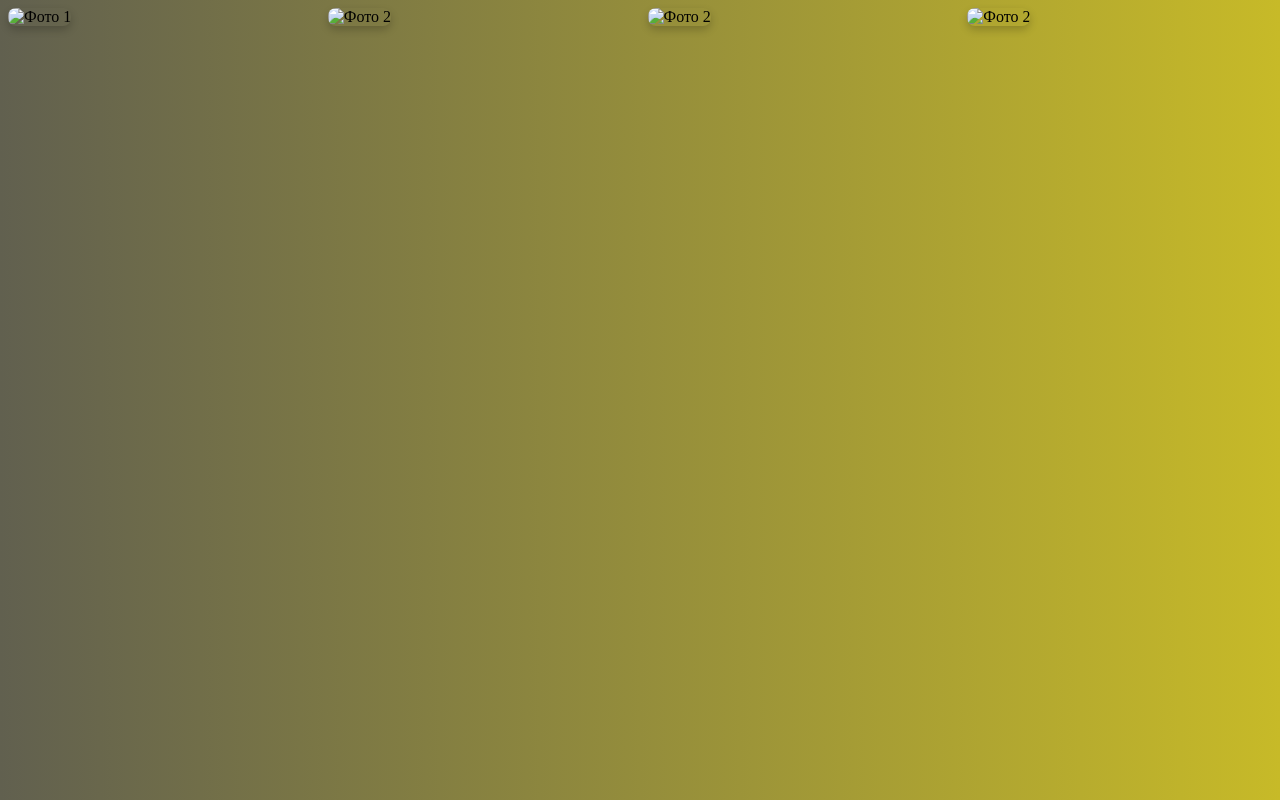
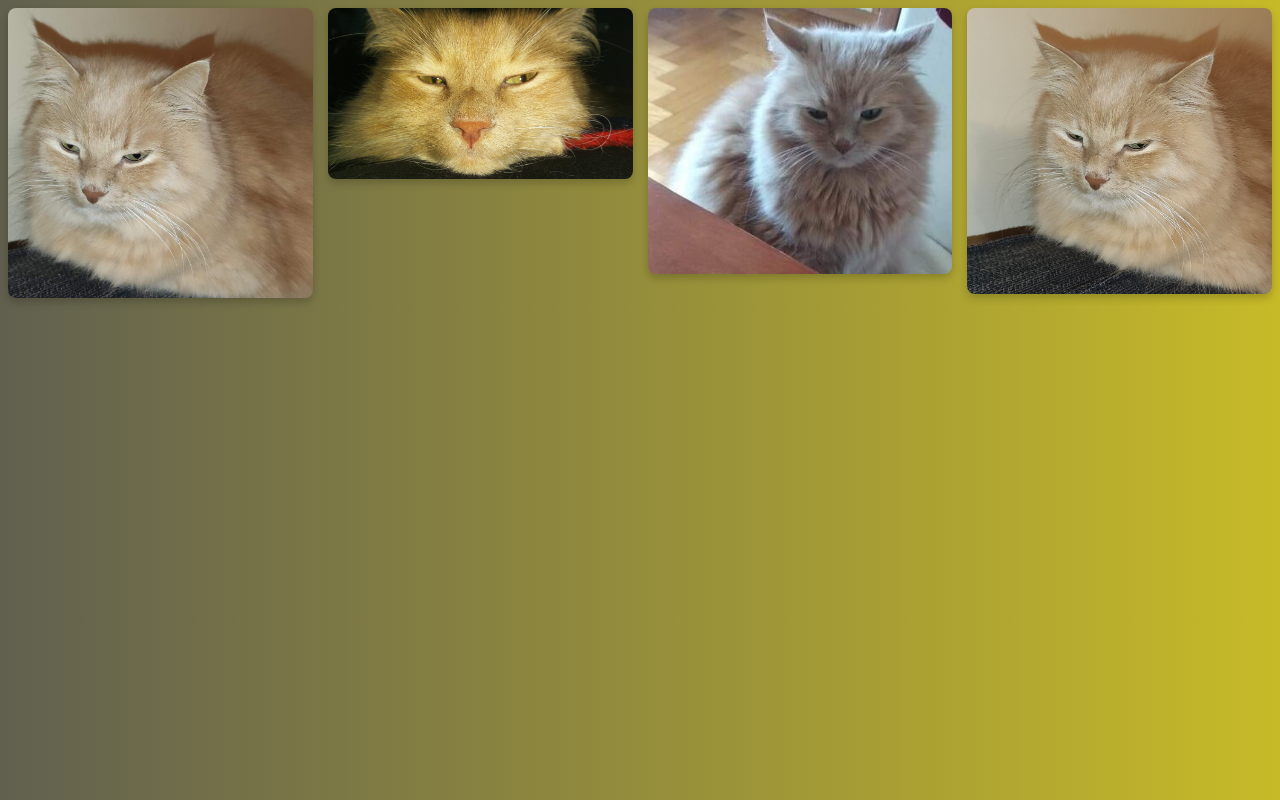
Before and after one commit to Pugatsevich/Shusha, a plain HTML site: page page2.html in a window 1280 px wide. Drawn offline with Linux system fonts and the light colour scheme.

Commit message:
page2.html

```diff
--- a/page2.html
+++ b/page2.html
@@ -64,22 +64,22 @@
   <body>
     <div class="photo-grid">
       <div class="photo-item">
-        <img src="Шуша/задумался/1.jpg" alt="Фото 1" />
+        <img src="1.jpg" alt="Фото 1" />
         <div class="overlay">Пожрать бы!</div>
       </div>
 
       <div class="photo-item">
-        <img src="Шуша/задумался/2.jpg" alt="Фото 2" />
+        <img src="2.jpg" alt="Фото 2" />
         <div class="overlay">Поспать бы!</div>
       </div>
 
       <div class="photo-item">
-        <img src="Шуша/задумался/3.jpg" alt="Фото 2" />
+        <img src="3.jpg" alt="Фото 2" />
         <div class="overlay">Посрать бы!</div>
       </div>
 
       <div class="photo-item">
-        <img src="Шуша/задумался/4.jpg" alt="Фото 2" />
+        <img src="4.jpg" alt="Фото 2" />
         <div class="overlay">Рыбы бы!</div>
       </div>
     </div>
```
